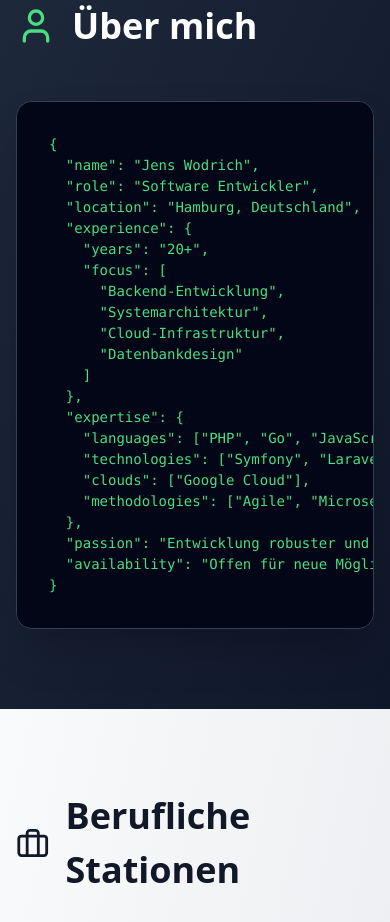
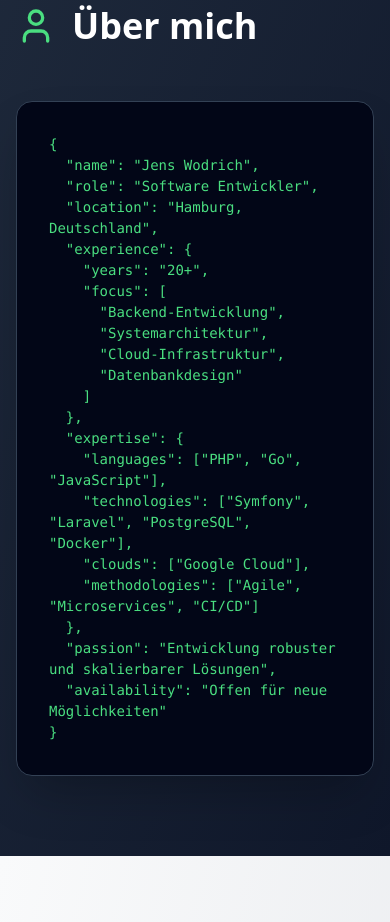
Before and after one commit to andi-ommsen/jenswodrich, a React (Vite) app: page / in a window 390 px wide. Shown: the part 1320-2242 px from the top of the page. Built offline with nearby package versions, Linux system fonts and the light colour scheme.

Commit message:
fix: wrap text in about code block on mobile

```diff
--- a/src/App.module.css
+++ b/src/App.module.css
@@ -485,6 +485,8 @@
 
 .codeBlockGreen {
   color: #4ade80;
+  white-space: pre-wrap;
+  word-break: break-word;
 }
 
 /* Projects Section */
```
